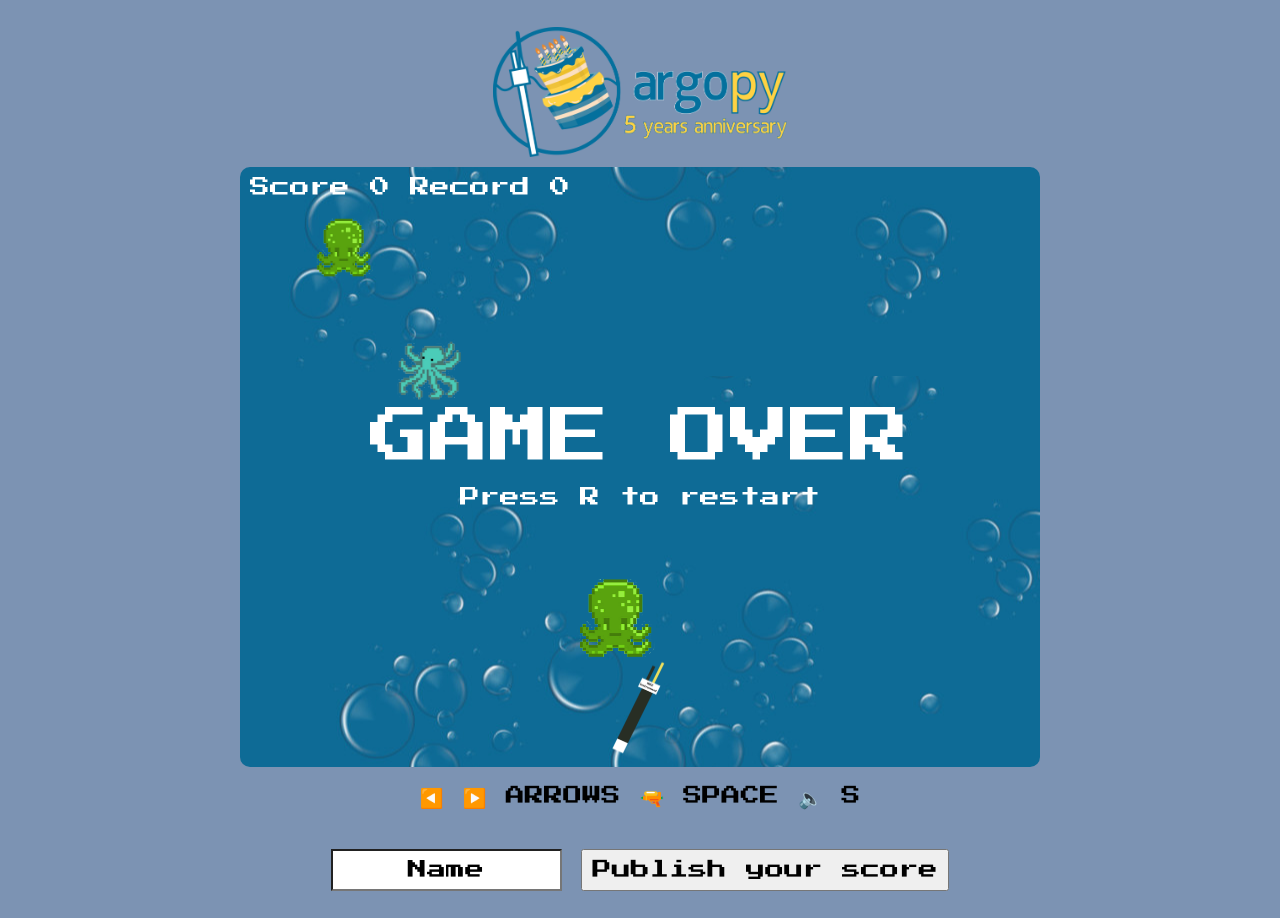
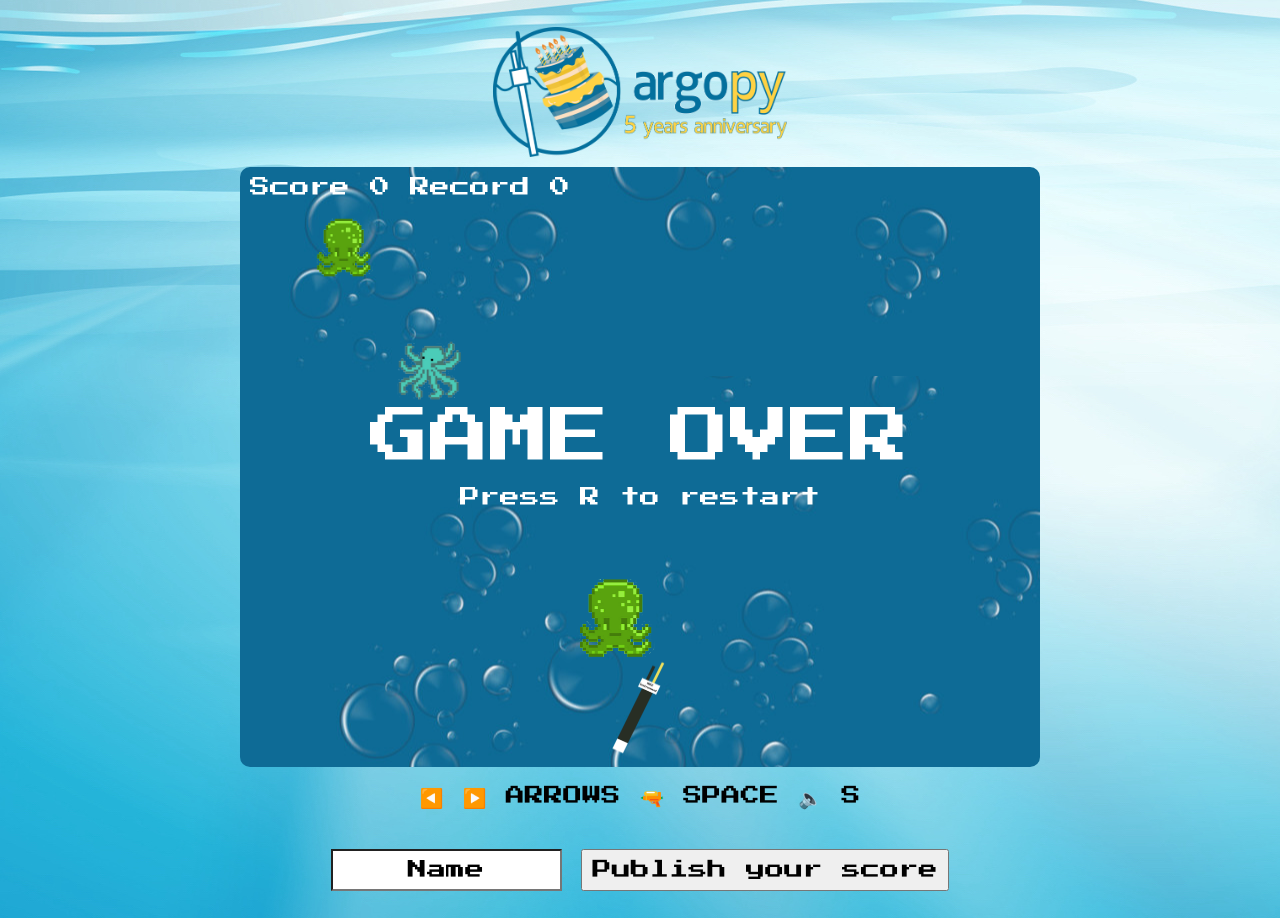
Before and after one commit to euroargodev/argopy-5years, a Flask app: page / in a window 1280 px wide. Run offline with Flask 3, Linux system fonts and the light colour scheme.

Commit message:
background

```diff
--- a/argo-crusade/templates/index.html
+++ b/argo-crusade/templates/index.html
@@ -7,6 +7,7 @@
   <style>
     body {
       background-color: #7c93b3;
+      background-image: url({{ url_for('static', filename='assets/Pbackground.jpg') }});
       padding: 1em;
       font-family: 'Press Start 2P';
       font-size: 1.2em;
```
Also changed, not shown: argo-crusade/static/assets/Pbackground.jpg (added).
